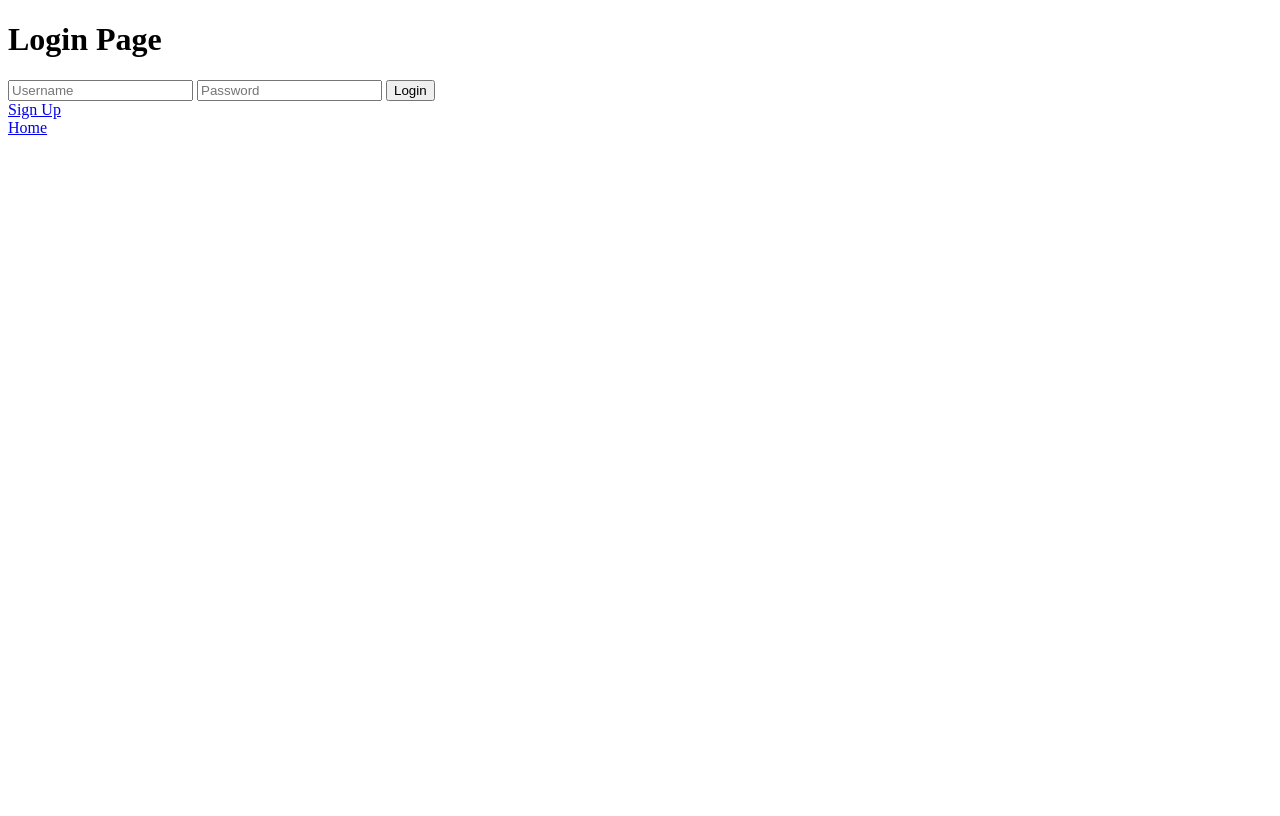
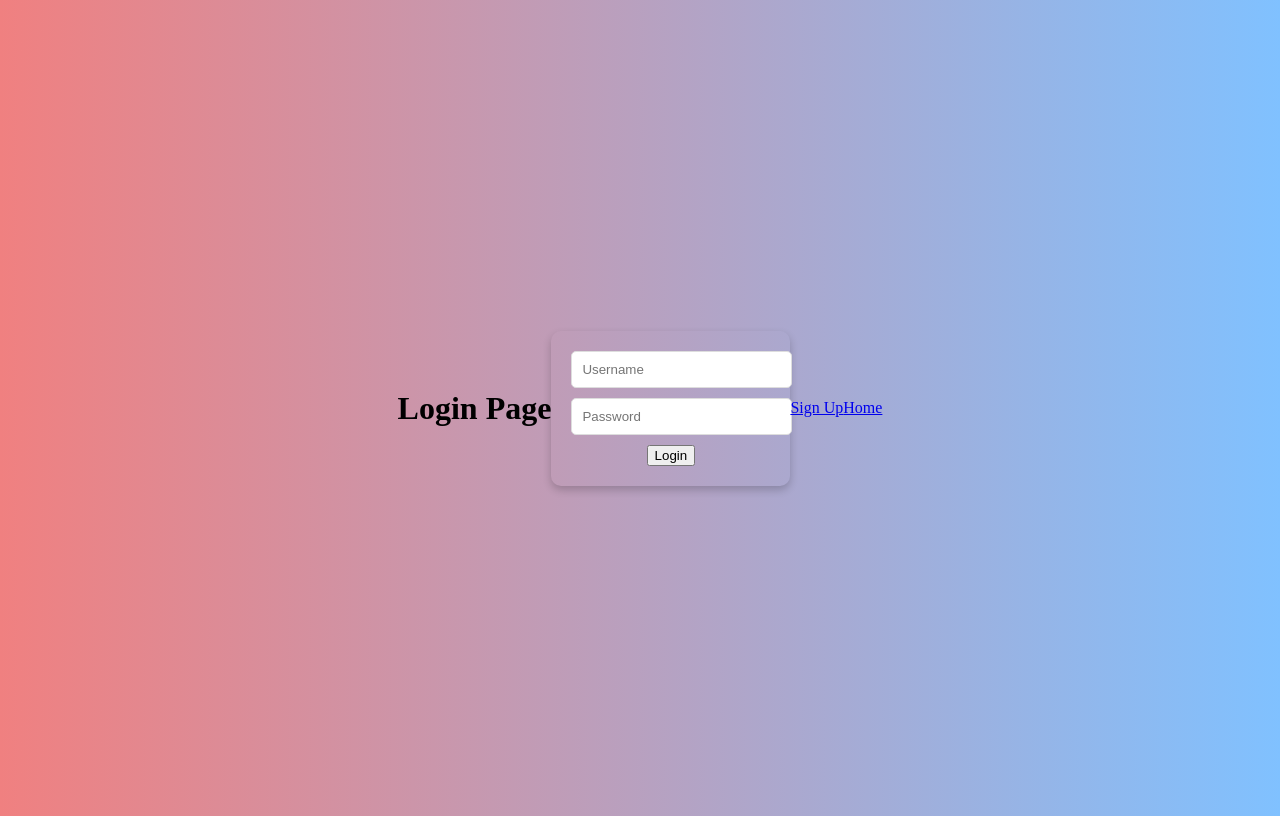
Before and after one commit to rolansy/Eneriya-Lender, a Flask app: page /login in a window 1280 px wide. Before the commit the page ends 135 px from the top, so only its background shows below. Run offline with Flask 3, Linux system fonts and the light colour scheme.

Commit message:
Refactor login form styling

```diff
--- a/flsklogin/templates/login.html
+++ b/flsklogin/templates/login.html
@@ -1,19 +1,55 @@
 <!DOCTYPE html>
 <html lang="en">
 <head>
-    <meta charset="UTF-8">
-    <meta name="viewport" content="width=device-width, initial-scale=1.0">
-    <title>Login</title>
+  <meta charset="UTF-8">
+  <meta name="viewport" content="width=device-width, initial-scale=1.0">
+  <title>Login</title>
+  <style>
+    body {
+      display: flex;
+      justify-content: center;
+      align-items: center;
+      min-height: 100vh;
+      background: linear-gradient(to right, #f08080, #80c1ff); /* Gradient background */
+      animation: waving 5s ease-in-out infinite alternate; /* Animation for waving effect */
+    }
+
+    @keyframes waving {
+      0% { background-position: 0 0; }
+      50% { background-position: 100% 0; }
+      100% { background-position: 0 0; }
+    }
+
+    .login-form {
+      text-align: center;
+      padding: 20px;
+      border-radius: 10px; /* Round corners */
+      box-shadow: 0 4px 8px 0 rgba(0, 0, 0, 0.2); /* Shadow for depth */
+    }
+
+    input[type="text"],
+    input[type="password"] {
+      width: 100%;
+      padding: 10px;
+      border: 1px solid #ddd;
+      border-radius: 5px; /* Round corners */
+      margin-bottom: 10px;
+    }
+  </style>
 </head>
 <body>
-    <h1>Login Page</h1>
-    <form method="POST" action="">
-        {{ form.hidden_tag()}}
-        {{ form.username }}
-        {{ form.password }}
-        {{ form.submit}}
-    </form>
-    <a href="{{url_for('register')}}">Sign Up</a><br>
-    <a href="\">Home</a>
+  <h1>Login Page</h1>
+  <form method="POST" action="" class="login-form">
+    {{ form.hidden_tag() }}
+    <div>
+      {{ form.username(placeholder="Username") }}
+    </div>
+    <div>
+      {{ form.password(placeholder="Password") }}
+    </div>
+    {{ form.submit() }}
+  </form>
+  <a href="{{ url_for('register') }}">Sign Up</a><br>
+  <a href="/">Home</a>
 </body>
 </html>
```
